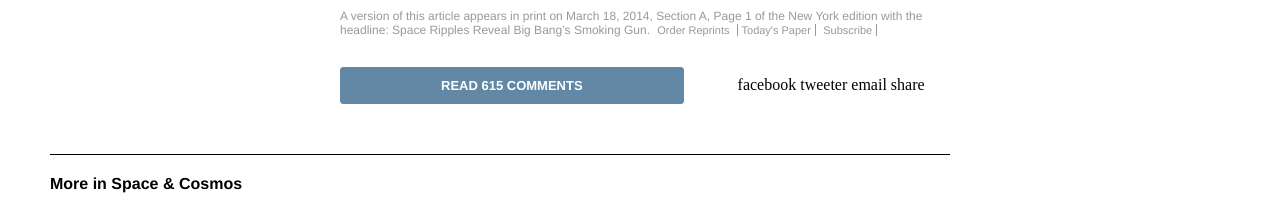
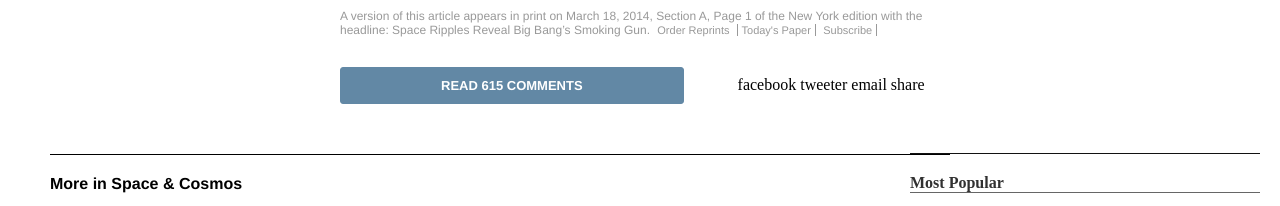
Before and after one commit to mihrab34/new-york-times-article-clone, a plain HTML site: page index.html in a window 1280 px wide. Shown: the part 10740-10946 px from the top of the page. Drawn offline with Linux system fonts and the light colour scheme; a web font is replaced by a local one.

Commit message:
feat:index.html and css file updated

```diff
--- a/css/style.css
+++ b/css/style.css
@@ -362,6 +362,7 @@ button {
     font: 16px 'nyt-franklin', helvetica, arial, sans-serif;
     color: #000;
     font-weight: bold;
+
 }
 
 .parent-div {
@@ -412,3 +413,23 @@ button {
 #edit-hr {
     width: 900px;
 }
+
+.big-wrapper {
+    position: relative;
+}
+
+.most-popular {
+    width: 350px;
+    position: absolute;
+    top: -22px;
+    right: 20px;
+    /* background: #326891; */
+}
+
+.most-popular h4 {
+    border-top: 1px solid #121212;
+    border-bottom: 1px solid #666;
+    padding-top: 20px;
+    color: #313131;
+    font: 16px bold 'nyt-franklin', helvetica, arial, sans-serif;
+}
--- a/index.html
+++ b/index.html
@@ -366,7 +366,7 @@
             <a href="#">share</a>
           </div>
         </section>
-
+      <article class="big-wrapper">
         <section class="more">
 
             <h3><a href="#">More in Space & Cosmos</a></h3>
@@ -442,8 +442,15 @@
               </div>
             </div>
           </section>
+          <aside class="most-popular">
+               <h4>Most Popular</h4>
+               <a href="">
 
-        <aside></aside>
+              </a>
+            </aside>
+        </article>
+
+
       </article>
   </main>
 
```
